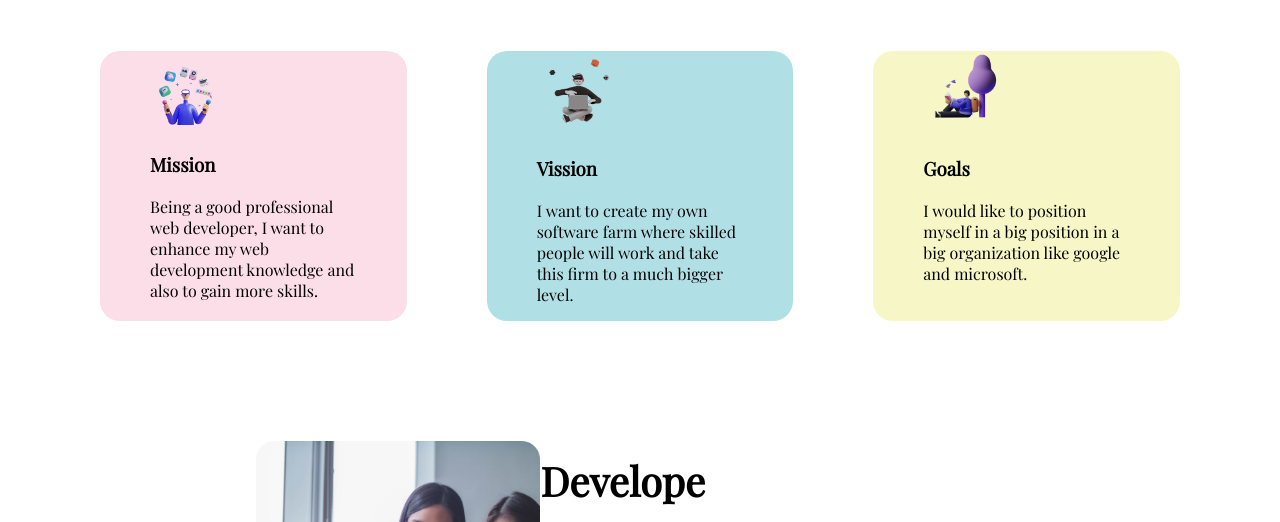
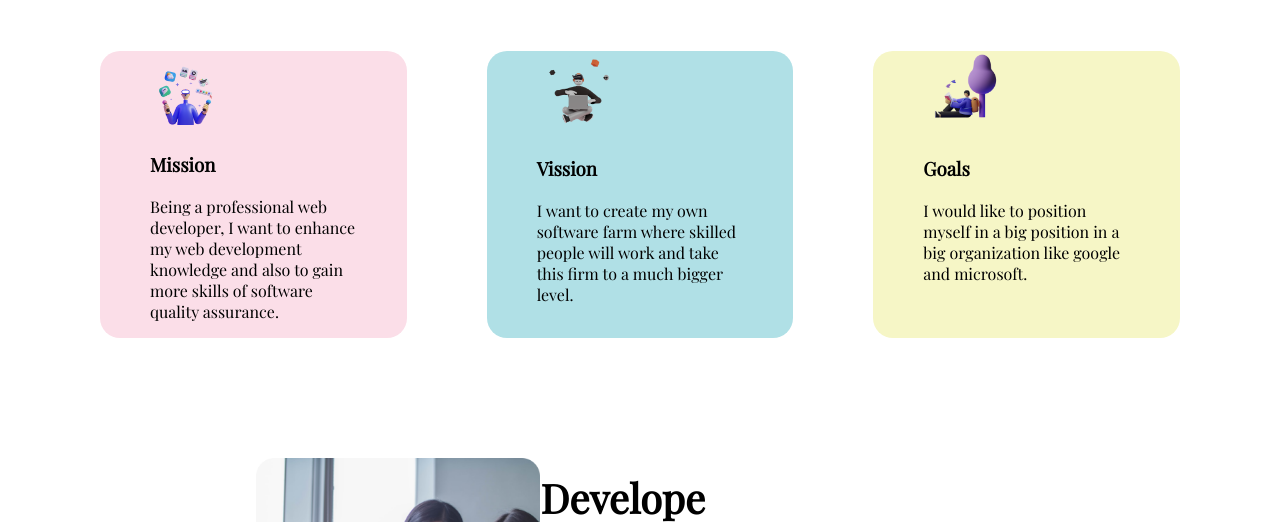
Before and after one commit to i-j-esha/my-mission, a plain HTML site: page index.html in a window 1280 px wide. Shown: the part 578-1100 px from the top of the page. Drawn offline with nearby package versions, Linux system fonts and the light colour scheme.

```diff
--- a/index.html
+++ b/index.html
@@ -38,8 +38,8 @@
 
                 <h3>Mission</h3>
                 <p>
-                    Being a good professional web developer, I want to enhance my web development knowledge and also to
-                    gain more skills.
+                    Being a professional web developer, I want to enhance my web development knowledge and also to
+                    gain more skills of software quality assurance.
                 </p>
             </div>
             <div id="second-logo" class="middle-boxs">
```
